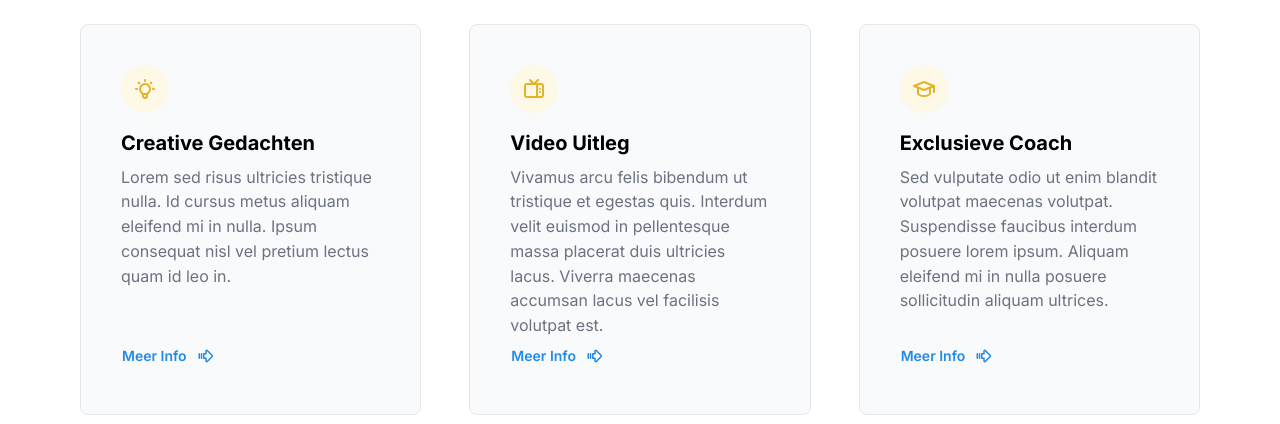
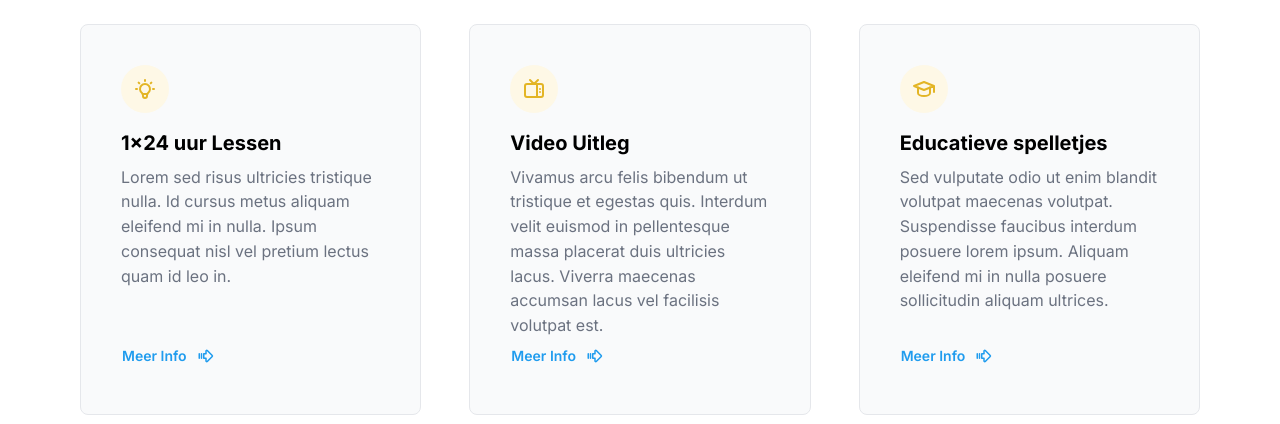
Before and after one commit to Beefy-py/bijles-sr, a Next.js app: page / in a window 1280 px wide. Shown: the part 860-1284 px from the top of the page. Built offline with nearby package versions, Linux system fonts and the light colour scheme.

Commit message:
refactor: :recycle: content change for features page
also added tertiary colors in tailwind config

```diff
--- a/src/components/features.component/index.tsx
+++ b/src/components/features.component/index.tsx
@@ -1,9 +1,11 @@
 import { featuresComponent } from "@/utils/content";
 import { Button } from "@mantine/core";
 import { IconArrowBigRightLines } from "@tabler/icons-react";
+import { theme } from "@tailwindConfig";
 import React from "react";
 
 const FeaturesComponent = () => {
+  const { colors } = theme as any;
   return (
     <section id="features" className="bg-white sm:py-16 lg:py-28">
       <div className="space-y-8 md:grid md:grid-cols-2 lg:grid-cols-3 md:gap-12 md:space-y-0">
@@ -33,6 +35,7 @@ const FeaturesComponent = () => {
                     className="group-hover/btn:translate-x-1 transition"
                   />
                 }
+                color={colors.tertiary.DEFAULT}
               >
                 Meer Info
               </Button>
--- a/src/utils/content.ts
+++ b/src/utils/content.ts
@@ -52,7 +52,7 @@ export const featuresComponent = {
   features: [
     {
       icon: (className: string) => bulb(className),
-      title: "Creative Gedachten",
+      title: "1x24 uur Lessen",
       description:
         "Lorem sed risus ultricies tristique nulla. Id cursus metus aliquam eleifend mi in nulla. Ipsum consequat nisl vel pretium lectus quam id leo in.",
     },
@@ -64,7 +64,7 @@ export const featuresComponent = {
     },
     {
       icon: (className: string) => school(className),
-      title: "Exclusieve Coach",
+      title: "Educatieve spelletjes ",
       description:
         "Sed vulputate odio ut enim blandit volutpat maecenas volutpat. Suspendisse faucibus interdum posuere lorem ipsum. Aliquam eleifend mi in nulla posuere sollicitudin aliquam ultrices.",
     },
--- a/tailwind.config.ts
+++ b/tailwind.config.ts
@@ -43,6 +43,19 @@ const config: Config = {
           "800": "#70b2b2",
           "900": "#579e9e",
         },
+        tertiary: {
+          DEFAULT: "#209CEE",
+          "50": "#E6F8FF",
+          "100": "#C2E4FF",
+          "200": "#9ED0FF",
+          "300": "#7ABDFF",
+          "400": "#57A9FF",
+          "500": "#209CEE",
+          "600": "#1E8ADC",
+          "700": "#1B78C9",
+          "800": "#1866B6",
+          "900": "#1554A3",
+        },
       },
     },
   },
```
